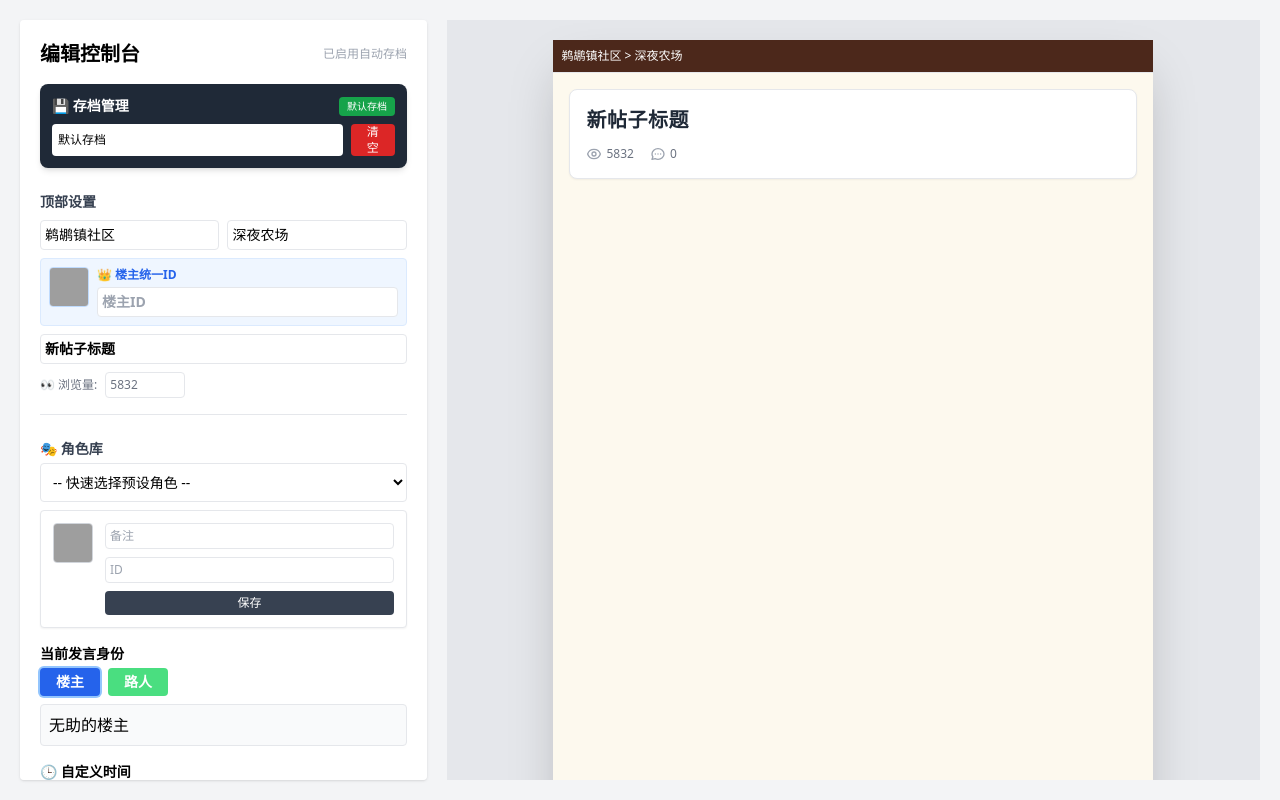
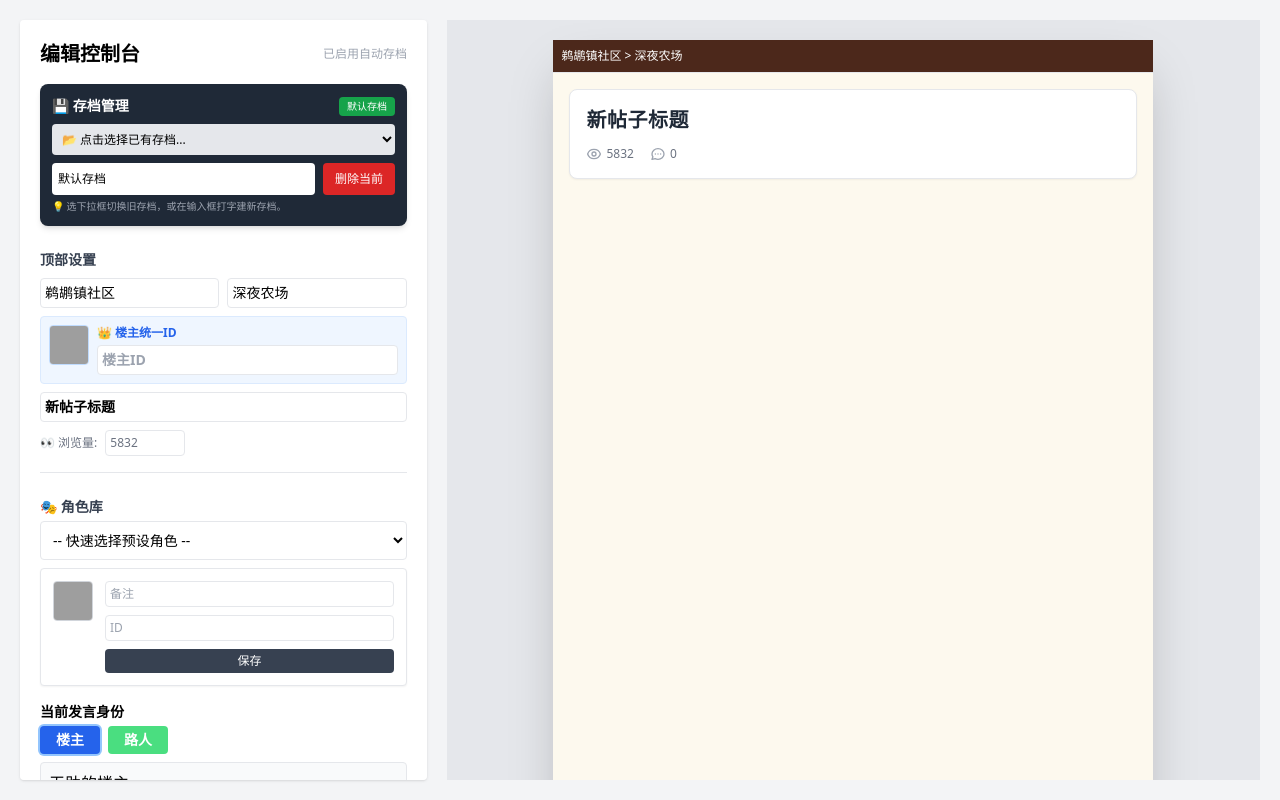
Before and after one commit to StardewJu/forum-generator, a plain HTML site: page index.html in a window 1280 px wide. Drawn offline with nearby package versions, Linux system fonts and the light colour scheme; grey boxes are pictures that could not be loaded.

Commit message:
update layout ands

```diff
--- a/index.html
+++ b/index.html
@@ -2,7 +2,7 @@
 <html lang="zh">
 <head>
     <meta charset="UTF-8">
-    <title>论坛体生成器 (时间漫游版)</title>
+    <title>论坛体生成器 (下拉存档版)</title>
     <script src="https://unpkg.com/vue@3/dist/vue.global.js"></script>
     <script src="https://cdn.tailwindcss.com"></script>
     <script src="https://html2canvas.hertzen.com/dist/html2canvas.min.js"></script>
@@ -30,10 +30,17 @@
                     <h2 class="font-bold text-sm">💾 存档管理</h2>
                     <span class="text-[10px] bg-green-600 px-2 py-0.5 rounded text-white">{{ currentSaveSlot }}</span>
                 </div>
+
+                <select @change="selectSaveFromList" class="w-full text-black text-xs p-1.5 rounded mb-2 bg-gray-200 border-none cursor-pointer hover:bg-white transition-colors">
+                    <option value="" disabled selected>📂 点击选择已有存档...</option>
+                    <option v-for="name in saveList" :value="name">{{ name }}</option>
+                </select>
+
                 <div class="flex gap-2">
-                    <input v-model.lazy="currentSaveSlot" @change="switchSaveSlot" class="w-full text-black text-xs p-1.5 rounded" placeholder="存档名">
-                    <button @click="resetCurrentSlot" class="bg-red-600 hover:bg-red-700 text-xs text-white px-3 rounded h-8">清空</button>
+                    <input v-model.lazy="currentSaveSlot" @change="switchSaveSlot" class="w-full text-black text-xs p-1.5 rounded" placeholder="输入新名字可新建存档">
+                    <button @click="resetCurrentSlot" class="bg-red-600 hover:bg-red-700 text-xs text-white px-3 rounded h-8 whitespace-nowrap">删除当前</button>
                 </div>
+                <p class="text-[10px] text-gray-400 mt-1">💡 选下拉框切换旧存档，或在输入框打字建新存档。</p>
             </div>
 
             <div class="space-y-2 mb-2 border-b pb-4">
@@ -100,7 +107,7 @@
             <div>
                 <div class="mb-2">
                     <label class="block text-sm font-bold mb-1">🕒 自定义时间</label>
-                    <input v-model="customTime" class="w-full border p-1 rounded text-sm bg-yellow-50 focus:bg-white transition-colors" placeholder="留空则自动生成当前时间 (如: 昨天 12:00)">
+                    <input v-model="customTime" class="w-full border p-1 rounded text-sm bg-yellow-50 focus:bg-white transition-colors" placeholder="留空则自动生成当前时间">
                 </div>
 
                 <div class="flex justify-between items-center mb-1 flex-wrap gap-2">
@@ -156,9 +163,6 @@
             <button @click="exportImage" class="bg-red-600 text-white py-2 rounded hover:bg-red-700 shadow w-full font-bold">
                 📸 生成长截图
             </button>
-            <div class="mt-2 text-center">
-                <button @click="resetAll" class="text-xs text-gray-400 underline hover:text-red-500">🗑️ 清空所有数据</button>
-            </div>
         </div>
 
         <div class="w-2/3 overflow-auto bg-gray-200 p-5">
@@ -239,6 +243,7 @@
         createApp({
             setup() {
                 const currentSaveSlot = ref("默认存档");
+                const saveList = ref([]); // 【新增】存档列表
 
                 const threadTitle = ref("求助！我的室友好像是个杀手...");
                 const forumName = ref("鹈鹕镇社区");
@@ -257,7 +262,7 @@
                 const editingIndex = ref(-1);
                 const currentLikeCount = ref(0);
                 const replyTarget = ref(null);
-                const customTime = ref(""); // 【新增】自定义时间变量
+                const customTime = ref("");
 
                 const posts = ref([]);
 
@@ -312,11 +317,6 @@
                 const addPost = () => {
                     if (!content.value && !currentImage.value) return;
 
-                    // 【核心修改】时间处理逻辑
-                    // 1. 如果有自定义时间，就用自定义的
-                    // 2. 如果没有自定义时间：
-                    //    - 如果是新建帖子，生成当前时间
-                    //    - 如果是编辑帖子，保留原来的时间
                     let finalTime;
                     if (customTime.value && customTime.value.trim() !== "") {
                         finalTime = customTime.value;
@@ -350,7 +350,7 @@
                     currentImage.value = null;
                     currentLikeCount.value = 0;
                     replyTarget.value = null;
-                    customTime.value = ""; // 发送完清空时间
+                    customTime.value = "";
                     document.getElementById('imgInput').value = '';
                 };
 
@@ -378,7 +378,7 @@
                     currentImage.value = post.image || null;
                     currentLikeCount.value = post.likeCount || 0;
                     replyTarget.value = post.quote || null;
-                    customTime.value = post.time || ""; // 【新增】编辑时回填时间
+                    customTime.value = post.time || "";
                     editingIndex.value = index;
                     insertIndex.value = -1;
                 };
@@ -388,7 +388,7 @@
                     currentImage.value = null;
                     currentLikeCount.value = 0;
                     replyTarget.value = null;
-                    customTime.value = ""; // 清空时间
+                    customTime.value = "";
                     document.getElementById('imgInput').value = '';
                 };
 
@@ -397,6 +397,7 @@
                         localStorage.removeItem(getStorageKey());
                         loadData();
                     }
+                    updateSaveList(); // 刷新列表
                 };
 
                 const exportImage = () => {
@@ -421,8 +422,20 @@
                     return `https://api.dicebear.com/7.x/lorelei/svg?seed=${encodeURIComponent(id)}`;
                 };
 
-                // --- 存档逻辑 ---
+                // --- 存档与下拉列表逻辑 ---
                 const getStorageKey = () => `forum_data_${currentSaveSlot.value.trim() || 'default'}`;
+
+                // 【新增】更新存档列表
+                const updateSaveList = () => {
+                    const list = [];
+                    for(let i=0; i<localStorage.length; i++) {
+                        const key = localStorage.key(i);
+                        if(key.startsWith('forum_data_')) {
+                            list.push(key.replace('forum_data_', ''));
+                        }
+                    }
+                    saveList.value = list;
+                };
 
                 const loadData = () => {
                     const saved = localStorage.getItem(getStorageKey());
@@ -446,6 +459,12 @@
                     }
                 };
 
+                // 下拉框选择事件
+                const selectSaveFromList = (e) => {
+                    currentSaveSlot.value = e.target.value;
+                    loadData();
+                };
+
                 const switchSaveSlot = () => { loadData(); };
 
                 watch(
@@ -456,17 +475,23 @@
                             forumName: forumName.value, subForum: subForum.value, globalLzName: globalLzName.value,
                             viewCount: viewCount.value, lzAvatar: lzAvatar.value, showAvatar: showAvatar.value, showTime: showTime.value
                         };
-                        try { localStorage.setItem(getStorageKey(), JSON.stringify(data)); } catch(e) {}
+                        try {
+                            localStorage.setItem(getStorageKey(), JSON.stringify(data));
+                            updateSaveList(); // 保存时顺便刷新列表
+                        } catch(e) {}
                     }, { deep: true }
                 );
 
-                onMounted(() => { loadData(); });
+                onMounted(() => {
+                    updateSaveList(); // 启动时刷新列表
+                    loadData();
+                });
 
                 return {
-                    currentSaveSlot, switchSaveSlot, resetCurrentSlot,
+                    currentSaveSlot, switchSaveSlot, resetCurrentSlot, saveList, selectSaveFromList,
                     threadTitle, forumName, subForum, globalLzName, viewCount, lzAvatar,
                     currentRole, currentId, content, posts, showAvatar, showTime, currentImage, currentLikeCount, replyTarget,
-                    customTime, // 导出新变量
+                    customTime,
                     presets, selectedPreset, newPresetName, newPresetId, insertIndex, editingIndex,
                     switchToLz, switchToRoadman, applyPreset, addCustomPreset,
                     handleImageUpload, addPost, deletePost, prepareInsert, cancelInsert, exportImage,
```
